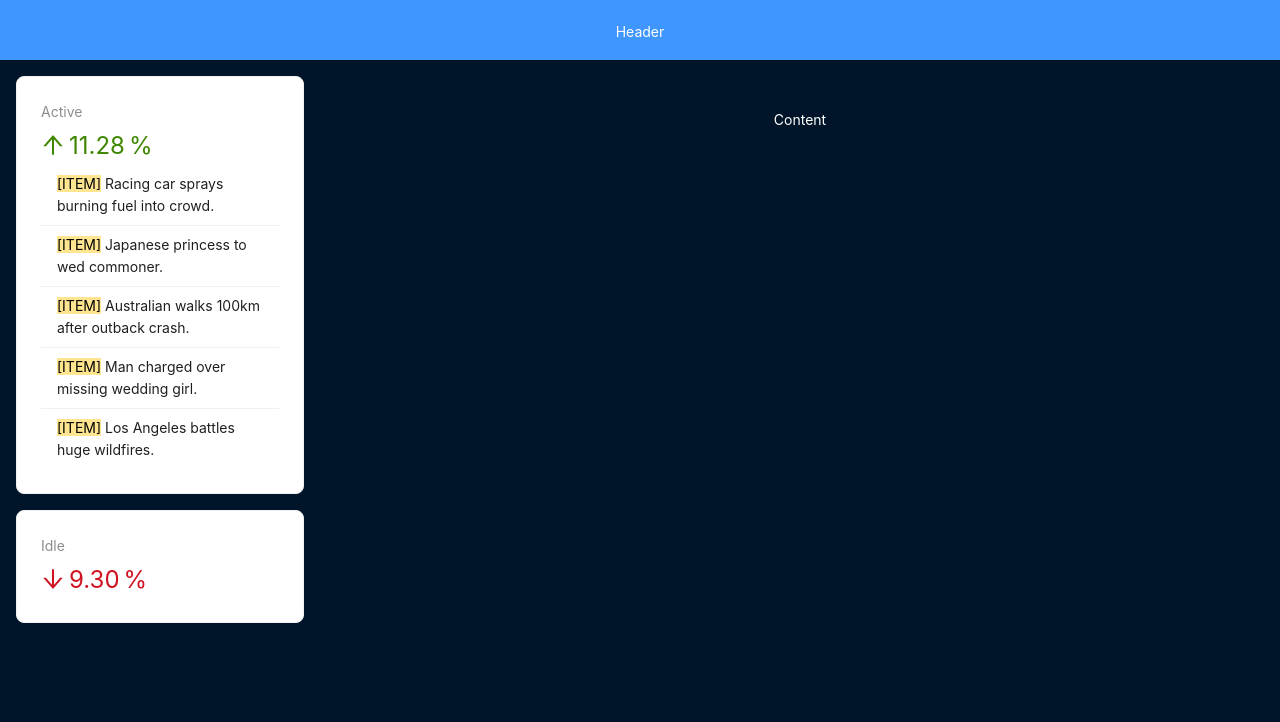
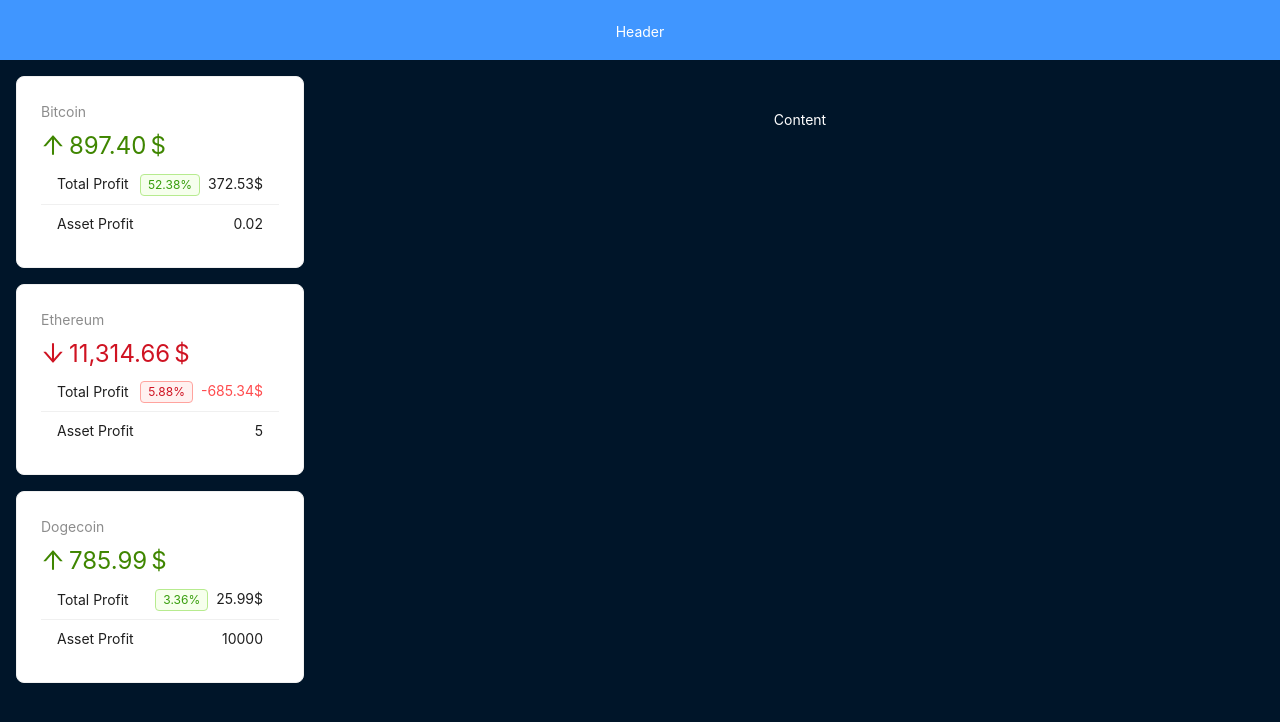
Before and after one commit to Gebach/vite-crypto-app, a React (Vite) app: page / in a window 1280 px wide. Shown: the top 722 px of the page. Built offline with nearby package versions, Linux system fonts and the light colour scheme.

Commit message:
updated AppSider, added context and context provider, AppLayout, utils.js file

```diff
--- a/src/App.jsx
+++ b/src/App.jsx
@@ -1,16 +1,10 @@
-import { Layout } from 'antd'
-import AppSider from './components/layout/AppSider'
-import AppHeader from './components/layout/AppHeader'
-import AppContent from './components/layout/AppContent'
+import AppLayout from './components/layout/AppLayout'
+import { CryptoContextProvider } from './context/crypto-context'
 
 export default function App() {
   return (
-    <Layout>
-      <AppHeader />
-      <Layout>
-        <AppSider />
-        <AppContent />
-      </Layout>
-    </Layout>
+    <CryptoContextProvider>
+      <AppLayout />
+    </CryptoContextProvider>
   )
 }
--- /dev/null
+++ b/src/components/layout/AppLayout.jsx
@@ -0,0 +1,24 @@
+import { Layout, Spin } from 'antd'
+import AppSider from './AppSider'
+import AppHeader from './AppHeader'
+import AppContent from './AppContent'
+import { useContext } from 'react'
+import CryptoContext from '../../context/crypto-context'
+
+export default function AppLayout() {
+  const { loading } = useContext(CryptoContext)
+
+  if (loading) {
+    return <Spin fullscreen />
+  }
+
+  return (
+    <Layout>
+      <AppHeader />
+      <Layout>
+        <AppSider />
+        <AppContent />
+      </Layout>
+    </Layout>
+  )
+}
--- a/src/components/layout/AppSider.jsx
+++ b/src/components/layout/AppSider.jsx
@@ -1,92 +1,52 @@
-import { Layout, Card, Statistic, List, Typography, Spin } from 'antd'
+import { Layout, Card, Statistic, List, Typography, Tag } from 'antd'
 import { ArrowUpOutlined, ArrowDownOutlined } from '@ant-design/icons'
-import { useEffect, useState } from 'react'
-import { fakeFetchCrypto, fetchAssets } from '../../api'
+import { capitalize } from '../../utils'
+import { useContext } from 'react'
+import CryptoContext from '../../context/crypto-context'
 
 const siderStyle = {
   padding: '1rem',
 }
 
-const data = [
-  'Racing car sprays burning fuel into crowd.',
-  'Japanese princess to wed commoner.',
-  'Australian walks 100km after outback crash.',
-  'Man charged over missing wedding girl.',
-  'Los Angeles battles huge wildfires.',
-]
-
-function percentDifference(a, b) {
-  return 100 * Math.abs((a - b) / ((a + b) / 2))
-}
-
 export default function AppSider() {
-  const [loading, setLoading] = useState(false)
-  const [crypto, setCrypto] = useState(false)
-  const [assets, setAssets] = useState(false)
-
-  useEffect(() => {
-    ;(async function preload() {
-      setLoading(true)
-      const { result } = await fakeFetchCrypto()
-      const assets = await fetchAssets()
-      setAssets(
-        assets.map(asset => {
-          const coin = result.find(c => c.id === asset.id)
-
-          return {
-            grow: asset.price < coin.price,
-            growPercent: percentDifference(asset.price, coin.price),
-            totalAmount: asset.amount * coin.price,
-            totalProfit: asset.amount * coin.price - asset.amount * asset.price,
-            ...asset,
-          }
-        })
-      )
-      setCrypto(result)
-      setLoading(false)
-    })()
-    // preload()
-  }, [])
-
-  if (loading) {
-    return <Spin fullscreen />
-  }
+  const { assets } = useContext(CryptoContext)
 
   return (
     <Layout.Sider width="25%" style={siderStyle}>
-      <Card style={{ marginBottom: '1rem' }}>
+      {assets.map(asset => (
+        <Card key={asset.id} style={{ marginBottom: '1rem' }}>
           <Statistic
-          title="Active"
-          value={11.28}
+            title={capitalize(asset.id)}
+            value={asset.totalAmount}
             precision={2}
             valueStyle={{
-            color: '#3f8600',
+              color: asset.grow ? '#3f8600' : '#cf1322',
             }}
-          prefix={<ArrowUpOutlined />}
-          suffix="%"
+            prefix={asset.grow ? <ArrowUpOutlined /> : <ArrowDownOutlined />}
+            suffix="$"
           />
           <List
             size="small"
-          dataSource={data}
+            dataSource={[
+              { title: 'Total Profit', value: asset.totalProfit, withTag: true },
+              { title: 'Asset Profit', value: asset.amount, isPlane: true },
+              // { title: 'Difference', value: asset.growPercent },
+            ]}
             renderItem={item => (
               <List.Item>
-              <Typography.Text mark>[ITEM]</Typography.Text> {item}
+                <span>{item.title}</span>
+                <span>
+                  {item.withTag && <Tag color={asset.grow ? 'green' : 'red'}>{asset.growPercent}%</Tag>}
+                  {item.isPlane && item.value}
+                  {!item.isPlane && (
+                    <Typography.Text type={asset.grow ? 'succes' : 'danger'}>{item.value.toFixed(2)}$</Typography.Text>
+                  )}
+                </span>
               </List.Item>
             )}
           />
         </Card>
-      <Card>
-        <Statistic
-          title="Idle"
-          value={9.3}
-          precision={2}
-          valueStyle={{
-            color: '#cf1322',
-          }}
-          prefix={<ArrowDownOutlined />}
-          suffix="%"
-        />
-      </Card>
+      ))}
     </Layout.Sider>
   )
 }
--- /dev/null
+++ b/src/context/crypto-context.jsx
@@ -0,0 +1,43 @@
+import { createContext, useState, useEffect } from 'react'
+import { fakeFetchCrypto, fetchAssets } from '../api'
+import { percentDifference } from '../utils'
+
+const CryptoContext = createContext({
+  assets: [],
+  crypto: [],
+  loading: false,
+})
+
+export function CryptoContextProvider({ children }) {
+  const [loading, setLoading] = useState(false)
+  const [crypto, setCrypto] = useState([])
+  const [assets, setAssets] = useState([])
+
+  useEffect(() => {
+    ;(async function preload() {
+      setLoading(true)
+      const { result } = await fakeFetchCrypto()
+      const assets = await fetchAssets()
+      setAssets(
+        assets.map(asset => {
+          const coin = result.find(c => c.id === asset.id)
+
+          return {
+            grow: asset.price < coin.price,
+            growPercent: percentDifference(asset.price, coin.price),
+            totalAmount: asset.amount * coin.price,
+            totalProfit: asset.amount * coin.price - asset.amount * asset.price,
+            ...asset,
+          }
+        })
+      )
+      setCrypto(result)
+      setLoading(false)
+    })()
+    // preload()
+  }, [])
+
+  return <CryptoContext.Provider value={{ loading, crypto, assets }}>{children}</CryptoContext.Provider>
+}
+
+export default CryptoContext
--- a/src/data.js
+++ b/src/data.js
@@ -499,9 +499,7 @@
       twitterUrl: 'https://twitter.com/dfinity',
       contractAddress: 'ryjl3-tyaaa-aaaaa-aaaba-cai',
       decimals: 18,
-      explorers: [
-        'https://dashboard.internetcomputer.org/canister/ryjl3-tyaaa-aaaaa-aaaba-cai',
-      ],
+      explorers: ['https://dashboard.internetcomputer.org/canister/ryjl3-tyaaa-aaaaa-aaaba-cai'],
     },
     {
       id: 'shiba-inu',
@@ -622,4 +620,10 @@
     price: 2400,
     date: new Date(),
   },
+  {
+    id: 'dogecoin',
+    amount: 10000,
+    price: 0.076,
+    date: new Date(),
+  },
 ]
--- /dev/null
+++ b/src/utils.js
@@ -0,0 +1,7 @@
+export function percentDifference(a, b) {
+  return +(100 * Math.abs((a - b) / ((a + b) / 2))).toFixed(2)
+}
+
+export function capitalize(str) {
+  return str.charAt(0).toUpperCase() + str.substr(1)
+}
```
Lines whose indentation alone changed are shown as unchanged.
